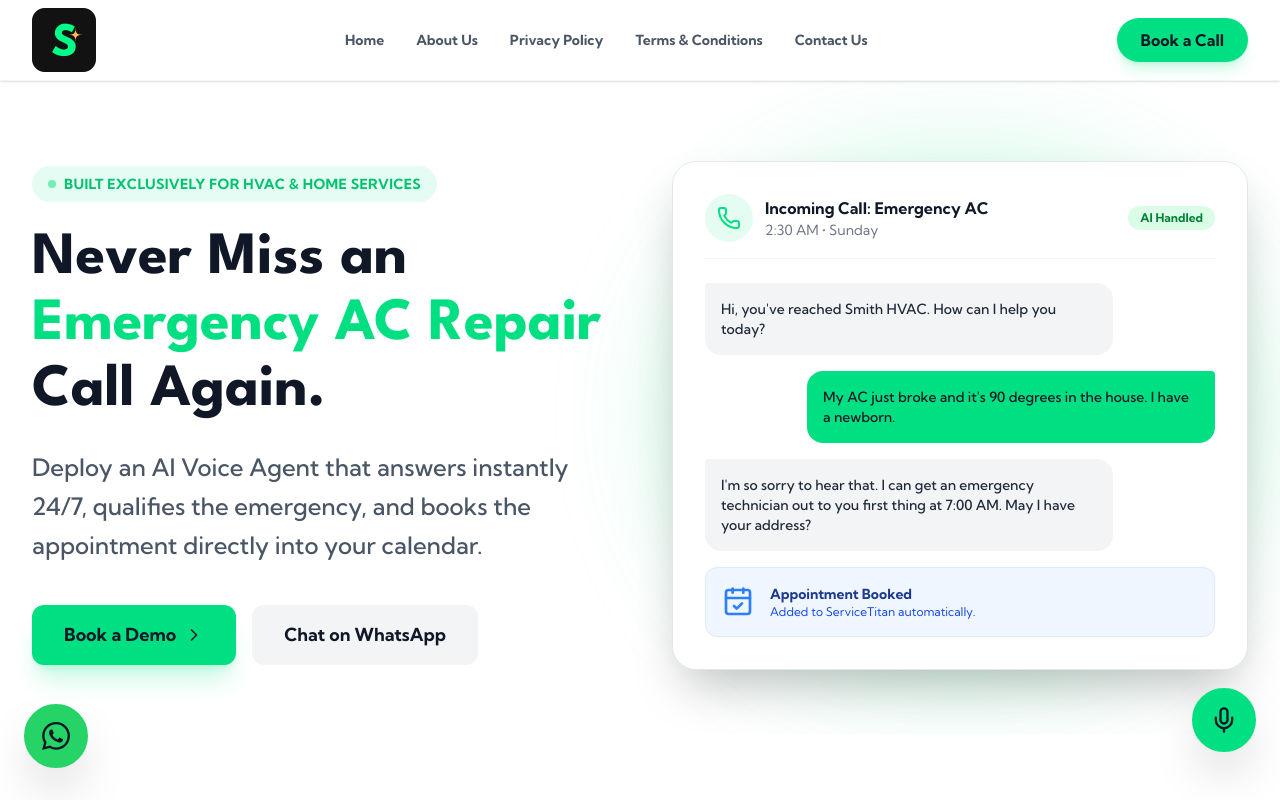
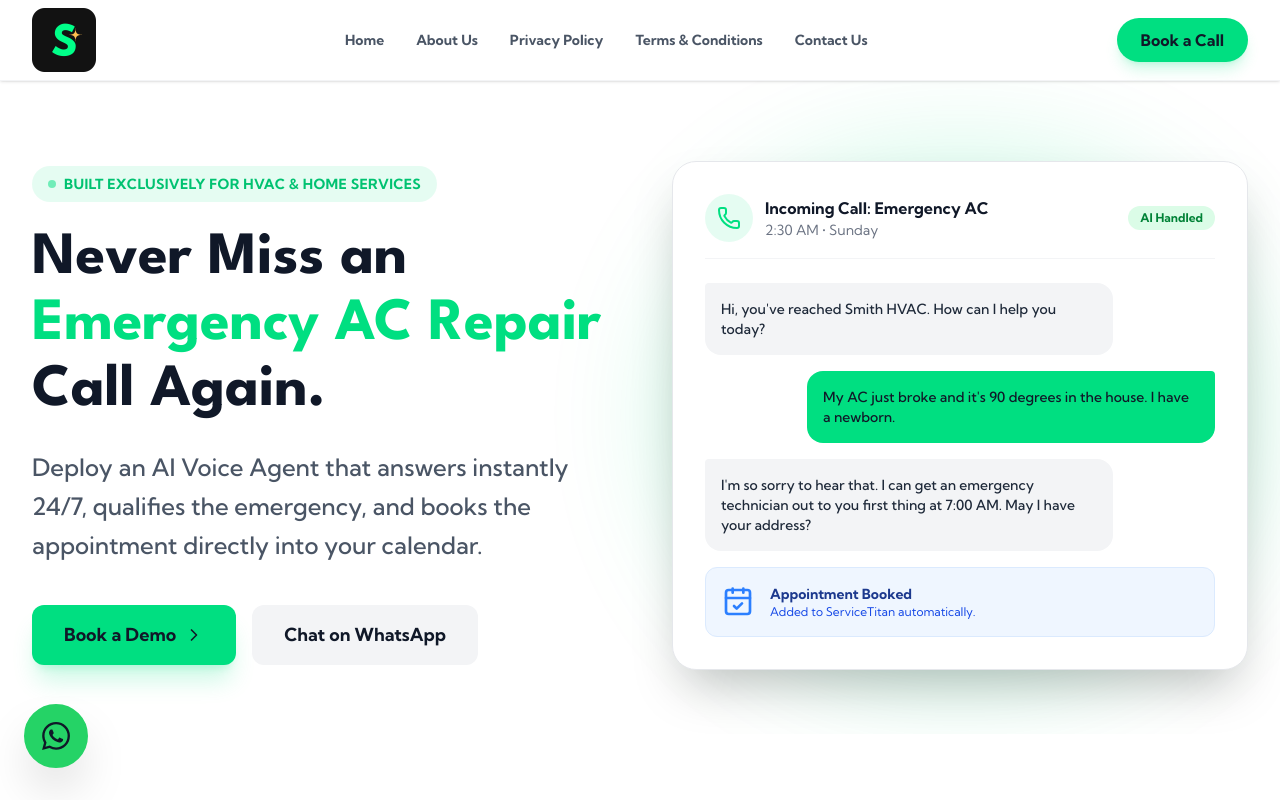
Before and after one commit to SpykeAI/website_sypke, a Next.js app: page / in a window 1280 px wide. Shown: the top 800 px of the page. Built offline with nearby package versions, Linux system fonts and the light colour scheme.

Commit message:
Replace fake voice orb with real ElevenLabs Conversational AI widget

```diff
--- a/src/app/layout.tsx
+++ b/src/app/layout.tsx
@@ -104,12 +104,13 @@ export default function RootLayout({
           </a>
         </div>
 
-        {/* Floating Voice Widget */}
-        <div className="fixed bottom-28 md:bottom-8 right-6 z-40 hidden md:block">
-          <button className="bg-[#00DF81] text-gray-900 p-4 rounded-full shadow-2xl border-2 border-[#00DF81] hover:bg-[#00c271] transition flex items-center justify-center transform hover:scale-105 active:scale-95 animate-bounce">
-            <Mic size={28} />
-          </button>
-        </div>
+        {/* ElevenLabs Conversational AI Voice Widget */}
+        <div dangerouslySetInnerHTML={{
+          __html: `
+            <elevenlabs-convai agent-id="agent_75O1m0z3wa6dea29gmrkbwpgrfv7"></elevenlabs-convai>
+            <script src="https://elevenlabs.io/convai-widget/index.js" async type="text/javascript"></script>
+          `
+        }} />
 
         {/* Sticky Bottom Mobile CTA */}
         <div className="fixed bottom-0 left-0 right-0 bg-white border-t border-gray-200 p-4 z-50 flex justify-between items-center gap-3 shadow-[0_-10px_20px_rgba(0,0,0,0.05)] md:hidden">
```
